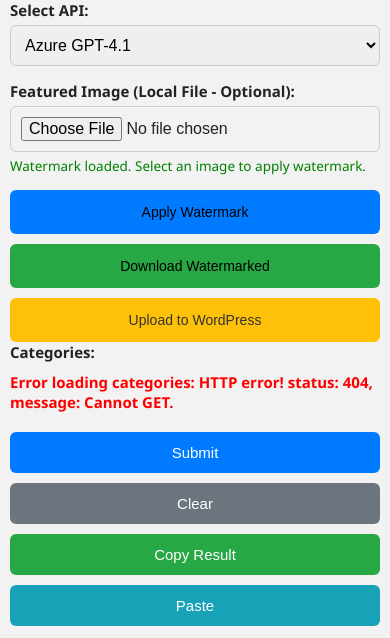
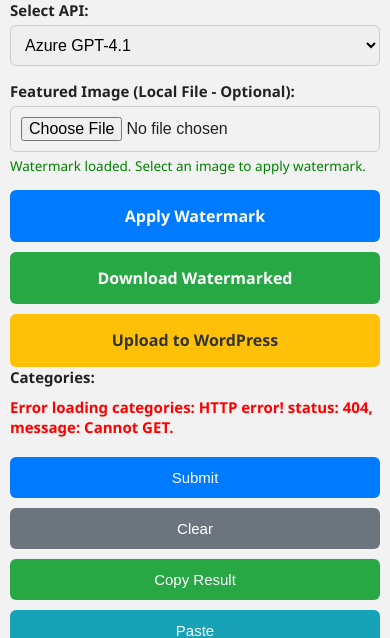
Before and after one commit to Erikoliva1/Rewrite-Publish, a Python web app: template templates/index.html in a window 390 px wide. Shown: the part 299-937 px from the top of the page. Run offline with Jinja, Linux system fonts and the light colour scheme; the template is opened without the code that fills it, so the values that code supplies are empty.

Commit message:
Update index.html

```diff
--- a/templates/index.html
+++ b/templates/index.html
@@ -221,19 +221,39 @@
       textarea#news { font-size: 15px; padding: 10px; min-height: 150px; }
       .publish-button-group { flex-direction: column; }
       .button-group .action-btn {
-        width: 100%;
-        min-width: unset;
-        font-size: 14px;
-        padding: 12px 8px;
-        white-space: normal;
-        word-wrap: break-word;
-        overflow: visible;
-        text-overflow: unset;
-        display: block;
-        text-align: center;
-        line-height: 1.3;
-        height: auto;
-        min-height: 44px;
+        width: 100% !important;
+        min-width: unset !important;
+        font-size: 16px !important;
+        padding: 15px 12px !important;
+        white-space: normal !important;
+        word-wrap: break-word !important;
+        overflow: visible !important;
+        text-overflow: unset !important;
+        display: block !important;
+        text-align: center !important;
+        line-height: 1.4 !important;
+        height: auto !important;
+        min-height: 50px !important;
+        color: white !important;
+        border: none !important;
+        border-radius: 6px !important;
+        cursor: pointer !important;
+        font-weight: bold !important;
+        font-family: "Segoe UI", Tahoma, Geneva, Verdana, sans-serif !important;
+      }
+
+      /* Ensure button text is visible with specific background colors */
+      .button-group .action-btn[style*="007bff"] {
+        background-color: #007bff !important;
+        color: white !important;
+      }
+      .button-group .action-btn[style*="28a745"] {
+        background-color: #28a745 !important;
+        color: white !important;
+      }
+      .button-group .action-btn[style*="ffc107"] {
+        background-color: #ffc107 !important;
+        color: #333 !important;
       }
     }
   </style>
```
